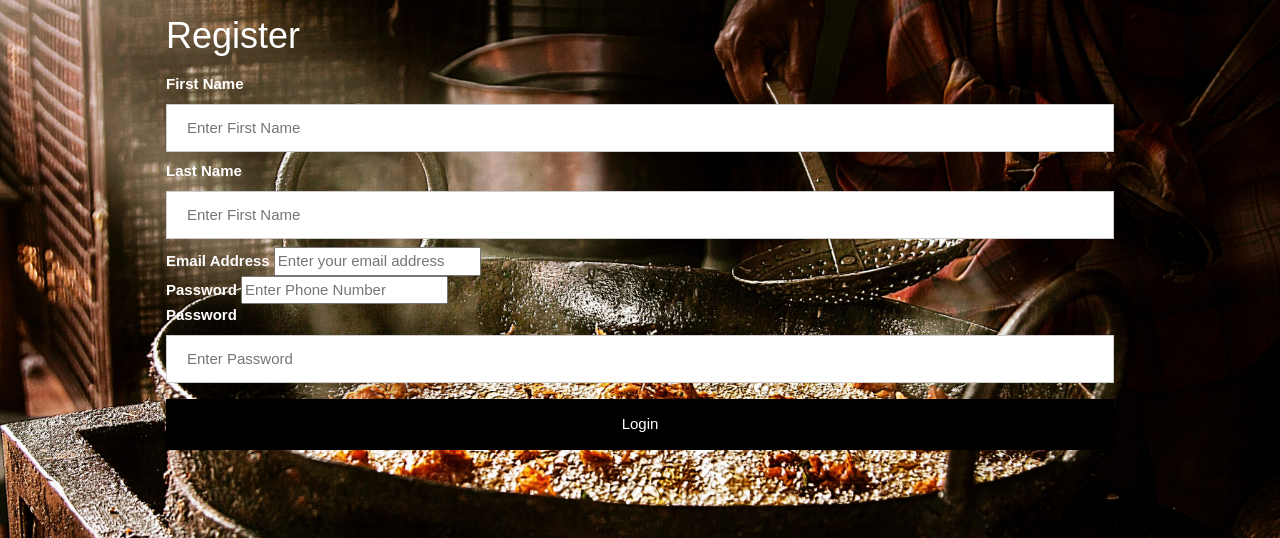
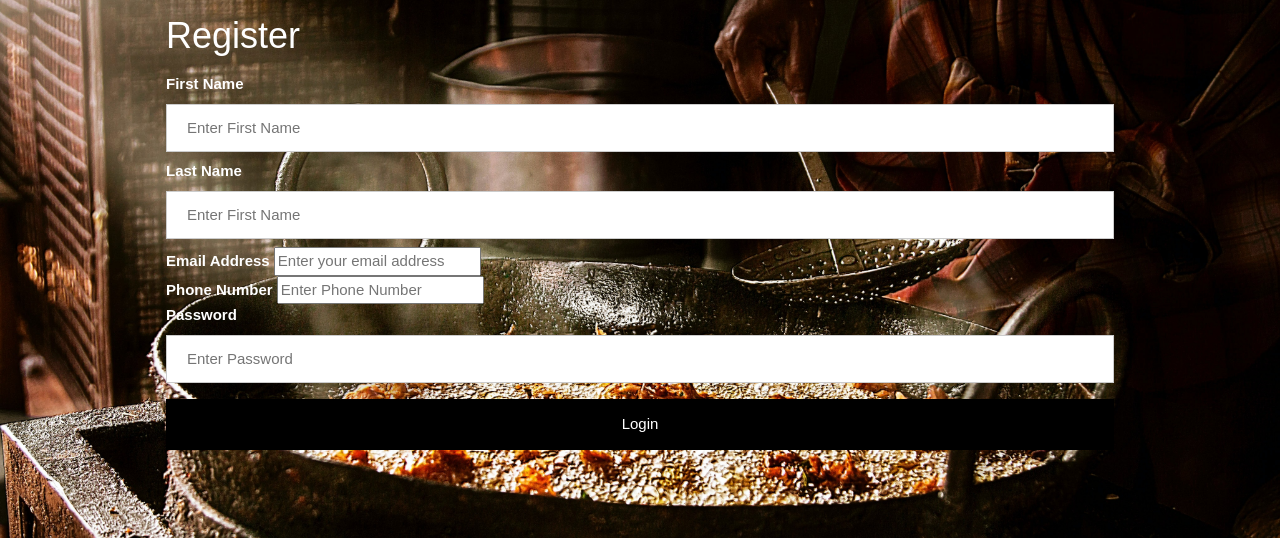
Before and after one commit to Sha4p3y3/Cookzone, a Flask app: page /register in a window 1280 px wide. Shown: the part 101-639 px from the top of the page. Run offline with Flask 2, Linux system fonts and the light colour scheme.

Commit message:
Finished Registration page

```diff
--- a/app.py
+++ b/app.py
@@ -27,15 +27,15 @@ def register():
         sEmail = request.form['email']
         phone = request.form['phoneNum']
         sPwd = request.form['pwd']
-
+        print(fName, lName, sEmail, phone, sPwd)
         try:
             cursor, connection = db_connection(r"./databases/database.db")
-            cursor.execute("""INSERT INTO customer('Name','Email','pwdhash','phone_number')) VALUES (?,?,?,?)""", (fname+lname, sEmail, generate_password_hash(sPwd), phone))
+            cursor.execute("""INSERT INTO customer('Name','Email','pwdhash','phone_number') VALUES (?,?,?,?);""", ( fname + " " + lname, sEmail, generate_password_hash(sPwd), phone))
             connection.commit()
             cursor.close()
             connection.close()
         except:
-            print("Database connection error")
+            return "<!Doctype html><html lang='en'><head><title>Test</title></head><body></body><h1>Database connection error</h1></html>"
 
         return "<!Doctype html><html lang='en'><head><title>Test</title></head><body></body><h1>User Registered</h1></html>"
     else:
--- a/templates/login.html
+++ b/templates/login.html
@@ -10,7 +10,7 @@
         <form action="/login" method="POST" id="login">
             <fieldset>
                 <h1>Login</h1>
-                <label for="email">Username:</label>
+                <label for="email">Email Address:</label>
                 <input type="email" name="email" placeholder="Enter Email Address"></label><br>
                 <label for="password">Password:</label>
                 <input type="password" name="pwd" placeholder="Enter password"><br>
--- a/templates/register.html
+++ b/templates/register.html
@@ -70,7 +70,7 @@ body {
       <label for="email"><b>Email Address</b></label>
       <input type="email" placeholder="Enter your email address" name="email" required><br>
 
-      <label for="phoneNum"><b>Password</b></label>
+      <label for="phoneNum"><b>Phone Number</b></label>
       <input type="number" placeholder="Enter Phone Number" name="phoneNum" required><br>
 
       <label for="pwd"><b>Password</b></label>
```
Also changed, not shown: databases/database.db.
